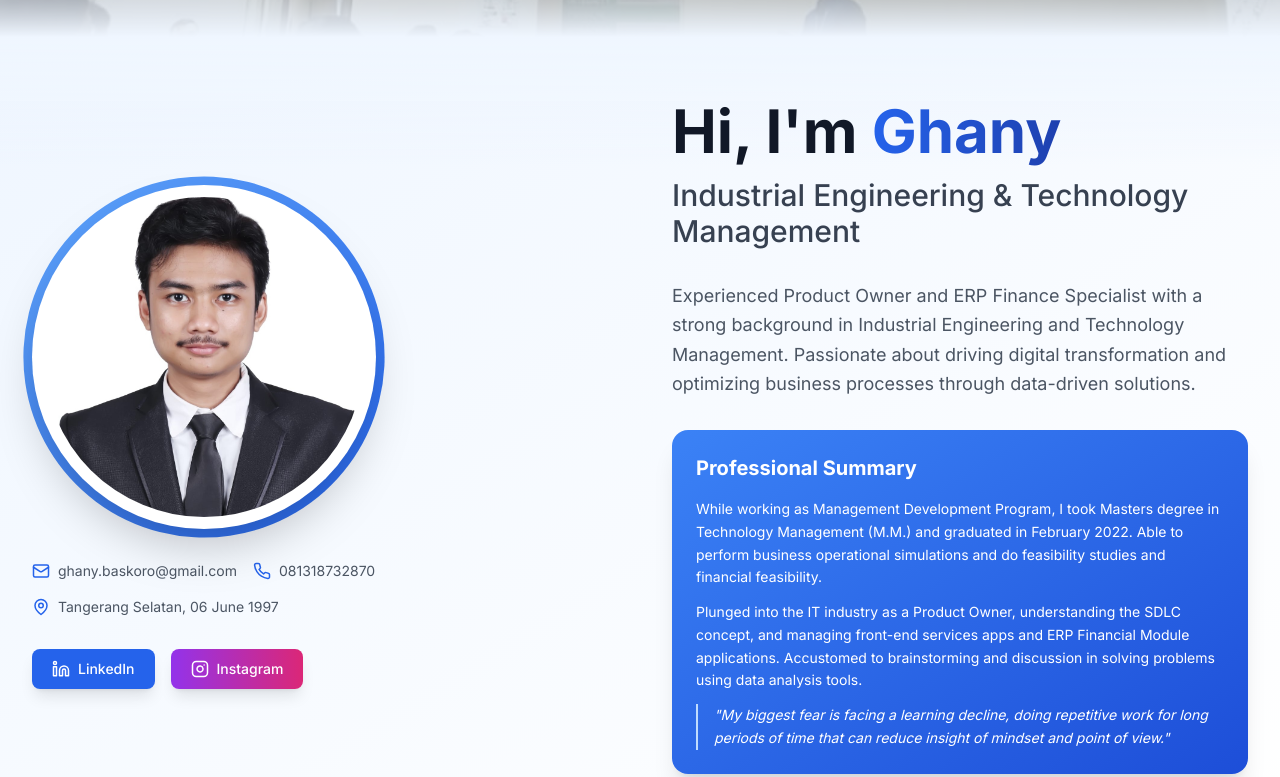
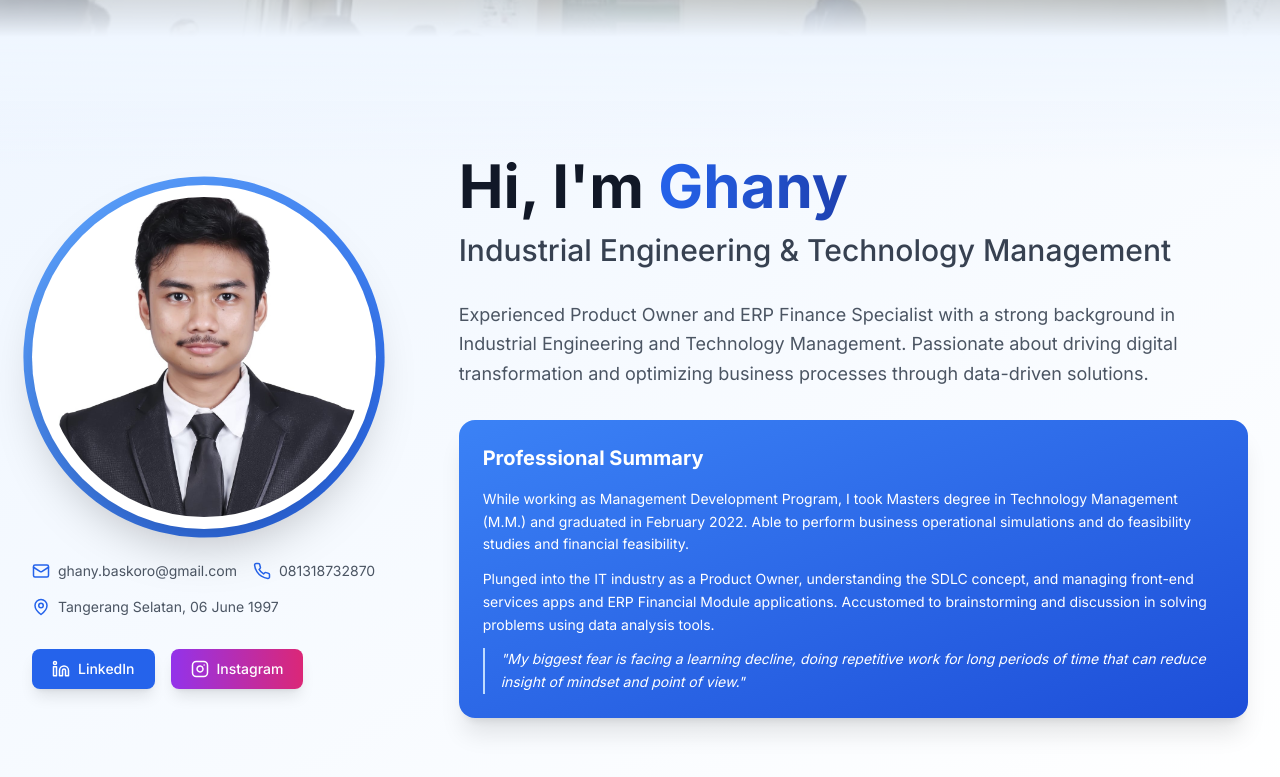
Before and after one commit to ghanybaskoro/Protofolio-Web, a Next.js app: page / in a window 1280 px wide. Shown: the part 763-1540 px from the top of the page. Built offline with nearby package versions, Linux system fonts and the light colour scheme.

Commit message:
Fix hero

```diff
--- a/components/Hero.tsx
+++ b/components/Hero.tsx
@@ -8,7 +8,7 @@ export default function Hero() {
       <div className="absolute top-0 left-0 right-0 h-32 bg-gradient-to-b from-primary-50 to-transparent z-10"></div>
 
       <div className="container-custom section-padding relative z-20">
-        <div className="grid lg:grid-cols-2 gap-16 items-center">
+        <div className="grid lg:grid-cols-3 gap-16 items-center">
           {/* Left Column - Photo & Basic Info */}
           <div className="space-y-8">
             {/* Photo Section */}
@@ -71,7 +71,7 @@ export default function Hero() {
           </div>
 
           {/* Right Column - Content */}
-          <div className="space-y-8">
+          <div className="space-y-8 lg:col-span-2">
             {/* Main Title */}
             <div className="space-y-4">
               <h1 className="text-4xl lg:text-5xl xl:text-6xl font-bold text-gray-900 leading-tight">
```
